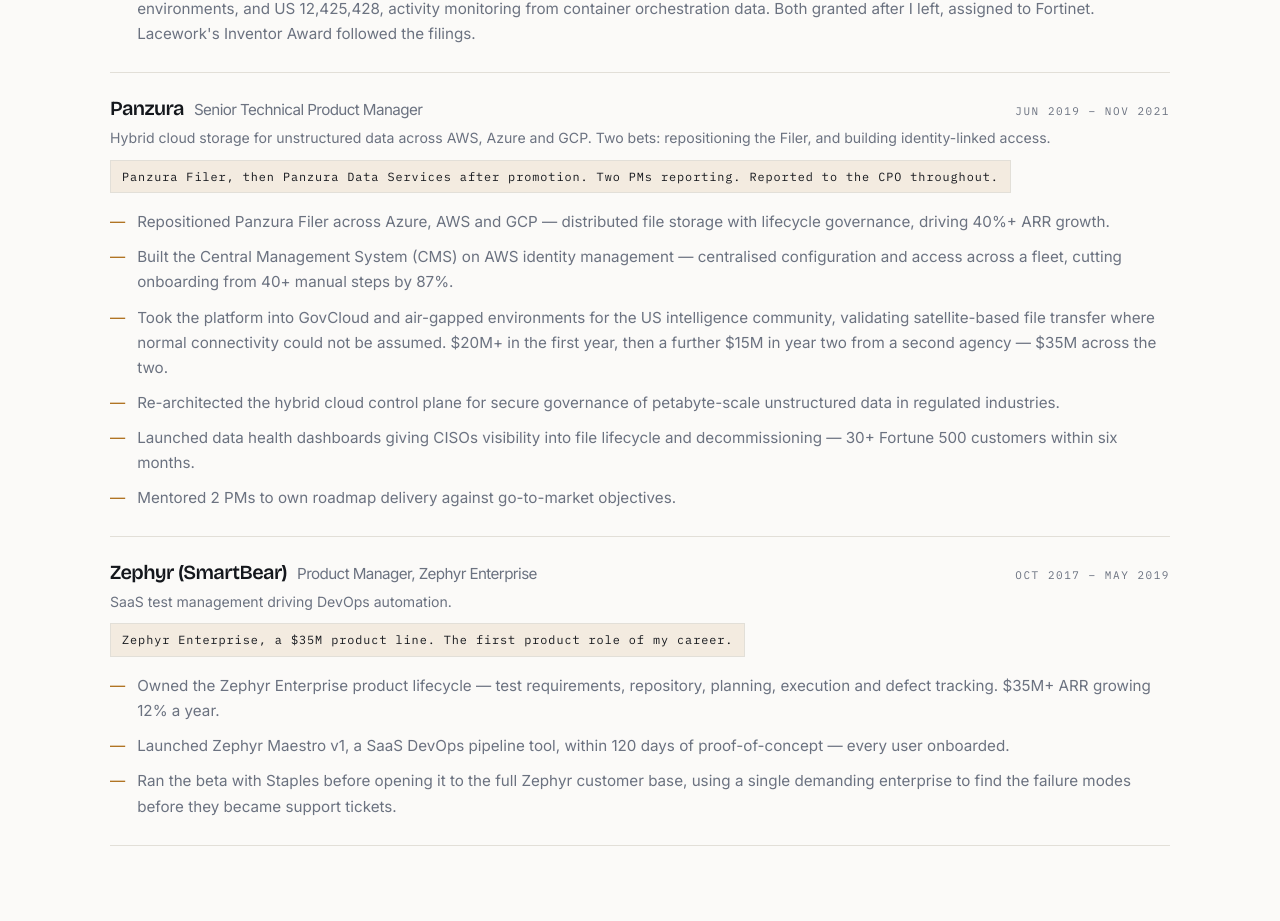
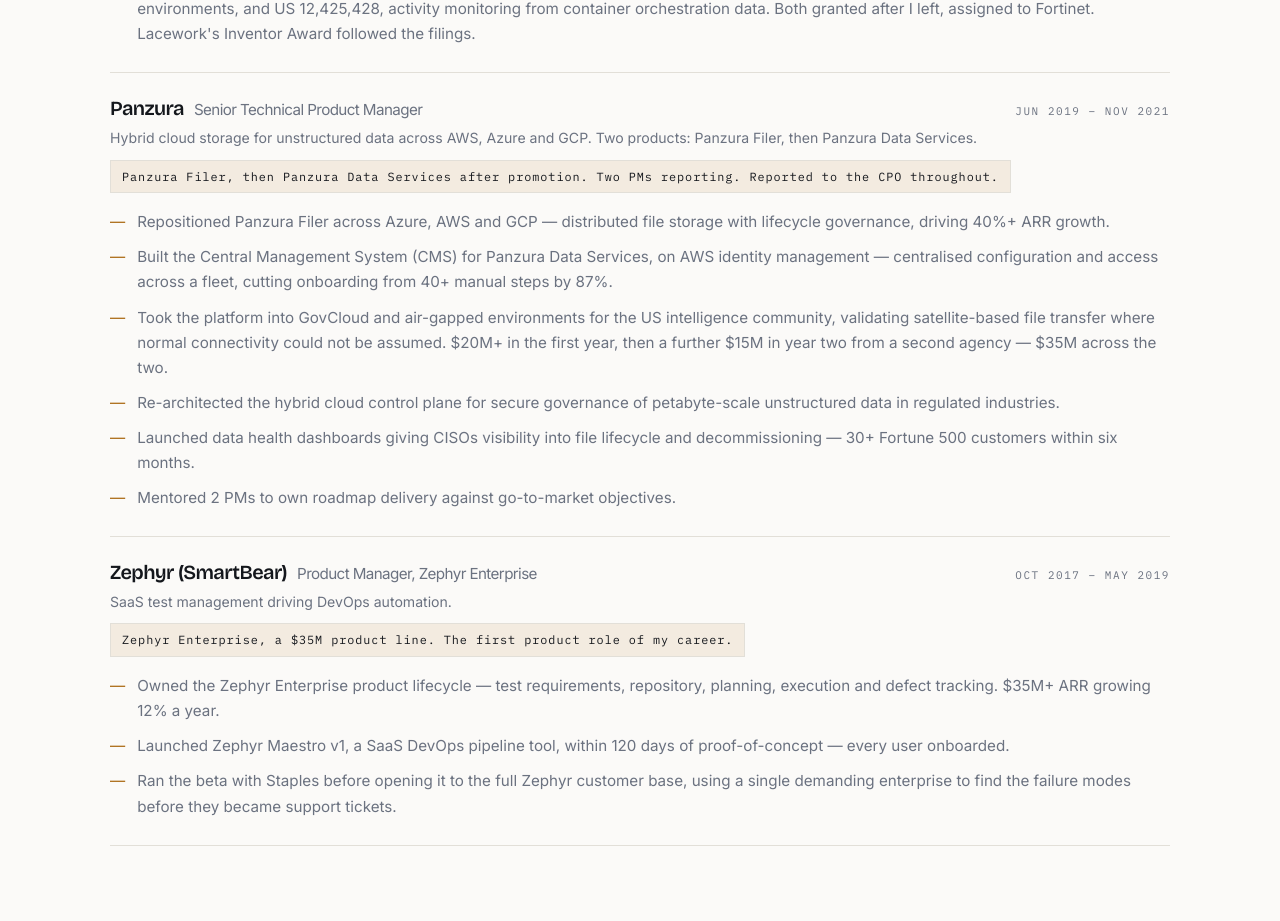
Before and after one commit to Ankita301/portfolio, a React (Vite) app: page /about in a window 1280 px wide. Shown: the part 2259-3180 px from the top of the page. Built offline with nearby package versions, Linux system fonts and the light colour scheme.

Commit message:
Attach CMS to Panzura Data Services
CMS was the Data Services product - which is what makes the promotion
from Filer legible rather than just a title change.

```diff
--- a/src/content/profile.ts
+++ b/src/content/profile.ts
@@ -110,11 +110,11 @@
     company: "Panzura",
     title: "Senior Technical Product Manager",
     dates: "Jun 2019 – Nov 2021",
-    context: "Hybrid cloud storage for unstructured data across AWS, Azure and GCP. Two bets: repositioning the Filer, and building identity-linked access.",
+    context: "Hybrid cloud storage for unstructured data across AWS, Azure and GCP. Two products: Panzura Filer, then Panzura Data Services.",
     scope: "Panzura Filer, then Panzura Data Services after promotion. Two PMs reporting. Reported to the CPO throughout.",
     points: [
       "Repositioned Panzura Filer across Azure, AWS and GCP — distributed file storage with lifecycle governance, driving 40%+ ARR growth.",
-      "Built the Central Management System (CMS) on AWS identity management — centralised configuration and access across a fleet, cutting onboarding from 40+ manual steps by 87%.",
+      "Built the Central Management System (CMS) for Panzura Data Services, on AWS identity management — centralised configuration and access across a fleet, cutting onboarding from 40+ manual steps by 87%.",
       "Took the platform into GovCloud and air-gapped environments for the US intelligence community, validating satellite-based file transfer where normal connectivity could not be assumed. $20M+ in the first year, then a further $15M in year two from a second agency — $35M across the two.",
       "Re-architected the hybrid cloud control plane for secure governance of petabyte-scale unstructured data in regulated industries.",
       "Launched data health dashboards giving CISOs visibility into file lifecycle and decommissioning — 30+ Fortune 500 customers within six months.",
```
